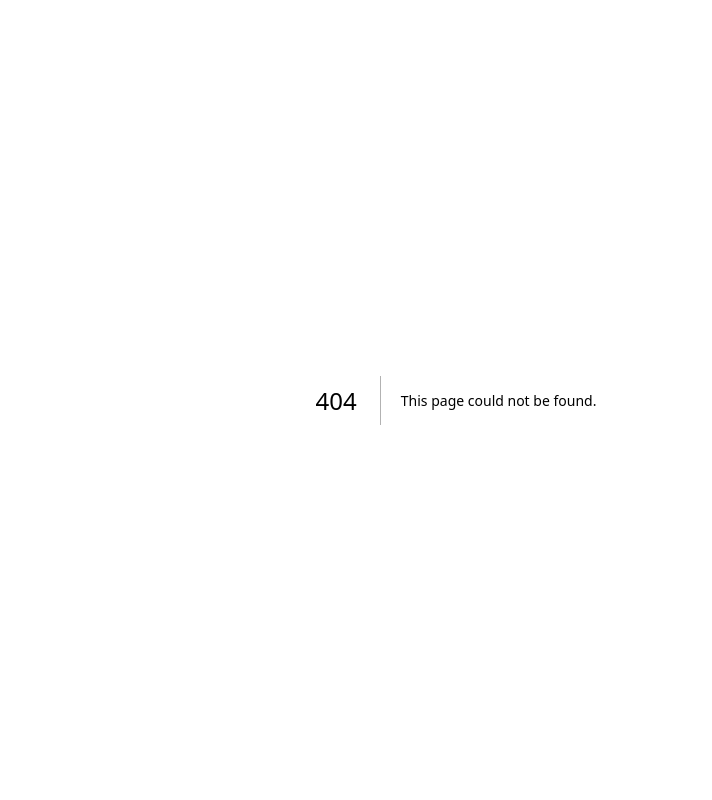
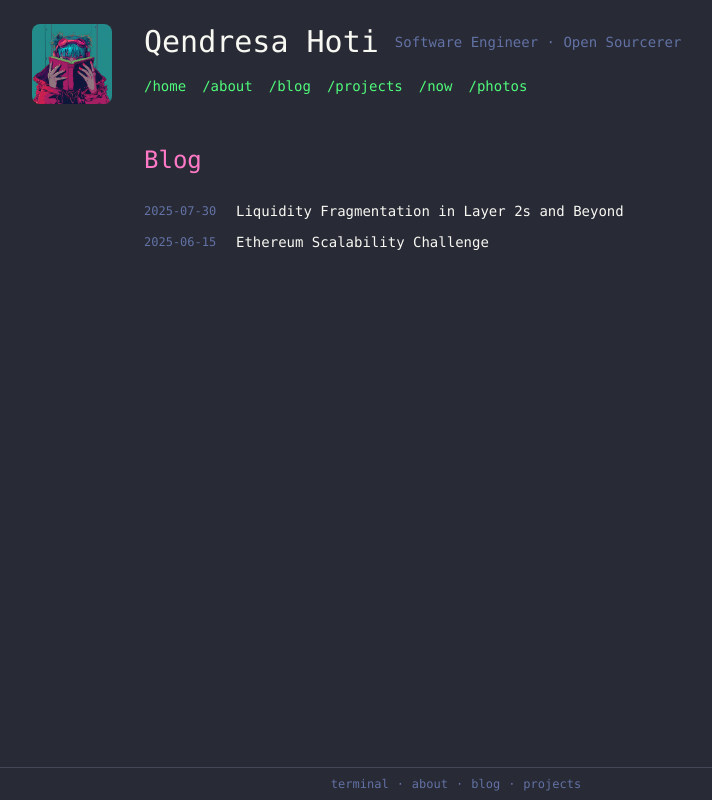
Before and after one commit to kju4q/qendresa.dev, a Next.js app: page /blog in a window 1280 px wide. Before the commit this address had no page. Shown: the whole page, without its empty margins (184-896 px from the left). Built offline with nearby package versions, Linux system fonts and the light colour scheme.

Commit message:
changes on blog page

```diff
--- a/src/app/about/page.tsx
+++ b/src/app/about/page.tsx
@@ -7,7 +7,6 @@ export default function About() {
   return (
     <TransitionLayout variant="default">
       <div id="home-page-container">
-        <div>qend</div>
         <div id="home-content" className="flex flex-col items-center">
           <div className="max-w-2xl mt-12">
             <p className="mb-3 text-[#6272a4]">
--- /dev/null
+++ b/src/app/blog/page.tsx
@@ -0,0 +1,54 @@
+"use client";
+
+import Link from "next/link";
+import { getArticles } from "../../utils/getArticles";
+import dynamic from "next/dynamic";
+import { Footer } from "../../components";
+import "../home/home.css";
+
+const TransitionLayout = dynamic(
+  () => import("../../components/TransitionLayout"),
+  {
+    ssr: false,
+  }
+);
+
+export default function BlogPage() {
+  const allPosts = getArticles(); // Get all articles
+
+  return (
+    <TransitionLayout variant="default">
+      <div id="home-page-container">
+        <div id="home-content">
+          <div className="max-w-2xl mx-auto px-6 py-2">
+            <h1 className="text-2xl font-mono text-[#ff79c6] mt-8 mb-6">
+              Blog
+            </h1>
+
+            <section>
+              <ul className="space-y-2 text-sm">
+                {allPosts.map((post) => (
+                  <li key={post.slug} className="group">
+                    <div className="flex items-center">
+                      <span className="text-[#6272a4] font-mono text-xs mr-3 min-w-[80px]">
+                        {post.date}
+                      </span>
+                      <Link
+                        href={`/articles/${post.slug}`}
+                        className="text-[#f8f8f2] group-hover:text-[#ff79c6] focus:outline-none focus:text-[#ff79c6] focus:ring-1 focus:ring-[#ff79c6] leading-relaxed"
+                      >
+                        {post.title}
+                      </Link>
+                    </div>
+                  </li>
+                ))}
+              </ul>
+            </section>
+          </div>
+        </div>
+
+        <Footer />
+      </div>
+    </TransitionLayout>
+  );
+}
--- a/src/app/home/page.tsx
+++ b/src/app/home/page.tsx
@@ -23,8 +23,12 @@ export default function HomePage() {
         <div id="home-content">
           <div className="max-w-2xl mx-auto px-6 py-2 space-y-4">
             {/* Writing Section */}
-            <section id="writing">
-              <h2 className="text-lg font-mono text-[#50fa7b] mb-2">Writing</h2>
+            <section id="writing" className="mb-8 mt-8">
+              <div className="flex items-center justify-between">
+                <h2 className="text-lg font-mono text-[#50fa7b] mb-2">
+                  Writing
+                </h2>
+              </div>
               <ul className="space-y-1 text-sm">
                 {recentPosts.map((post) => (
                   <li key={post.slug} className="group">
@@ -45,7 +49,7 @@ export default function HomePage() {
             </section>
 
             {/* Projects Section */}
-            <section id="projects">
+            <section id="projects" className="mt-8">
               <h2 className="text-lg font-mono text-[#50fa7b] mb-2">
                 Projects
               </h2>
--- a/src/components/Footer.tsx
+++ b/src/components/Footer.tsx
@@ -22,7 +22,7 @@ export default function Footer() {
           </Link>
           <span>·</span>
           <Link
-            href="/home#writing"
+            href="/blog"
             className="hover:text-[#50fa7b] focus:text-[#50fa7b] focus:outline-none focus:ring-1 focus:ring-[#50fa7b]"
           >
             blog
--- a/src/components/Header.tsx
+++ b/src/components/Header.tsx
@@ -45,7 +45,7 @@ export default function Header(): ReactElement {
               </li>
               <li>
                 <Link
-                  href="/home#writing"
+                  href="/blog"
                   className="hover:text-[#ff79c6] focus:outline-none focus:text-[#ff79c6]"
                 >
                   /blog
```
